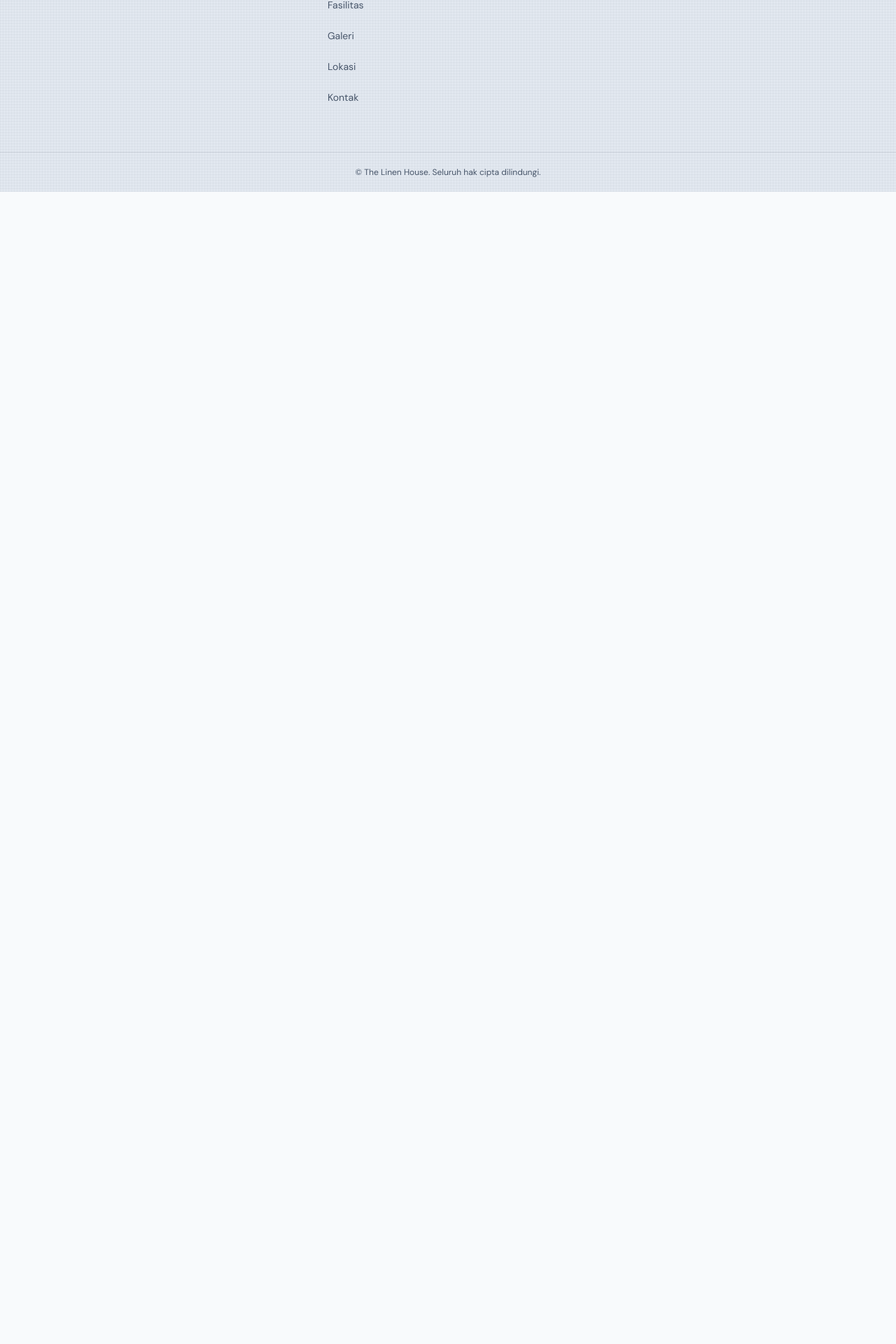
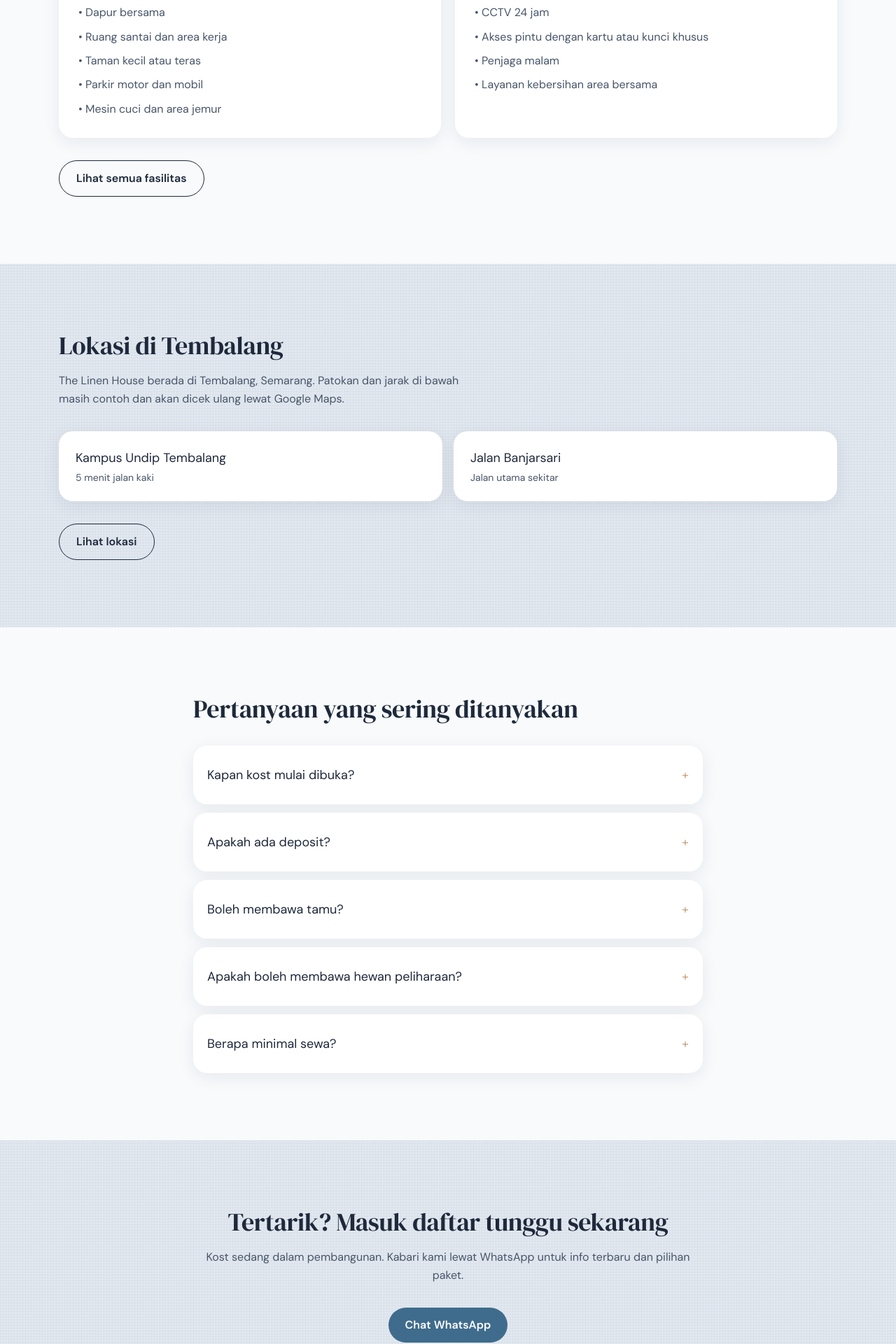
Before and after one commit to tamajrois-sys/the-linen-house, a Next.js app: page / in a window 1280 px wide. Shown: the part 2174-4094 px from the top of the page at 70% size. Before the commit the page ends 2448 px from the top, so only its background shows below. Built offline with nearby package versions, Linux system fonts and the light colour scheme.

Commit message:
Tambah fasilitas, lokasi, FAQ, dan ajakan bertindak di Beranda

```diff
--- a/app/page.tsx
+++ b/app/page.tsx
@@ -3,7 +3,10 @@ import Reveal from "@/components/Reveal";
 import {
   DATA_MASIH_CONTOH,
   contact,
+  faqs,
+  facilityGroups,
   kost,
+  landmarks,
   packages,
 } from "@/lib/kost-data";
 
@@ -144,10 +147,7 @@ export default function Home() {
                       <li key={inc}>&bull; {inc}</li>
                     ))}
                   </ul>
-                  <Link
-                    href="/paket"
-                    className="btn btn-outline mt-7 w-full"
-                  >
+                  <Link href="/paket" className="btn btn-outline mt-7 w-full">
                     Lihat detail
                   </Link>
                 </div>
@@ -156,6 +156,118 @@ export default function Home() {
           </div>
         </div>
       </section>
+
+      {/* Fasilitas utama */}
+      <section className="mx-auto max-w-6xl px-5 py-16 md:py-24">
+        <Reveal>
+          <h2 className="text-3xl text-foreground md:text-4xl">
+            Fasilitas utama
+          </h2>
+          {DATA_MASIH_CONTOH && (
+            <p className="mt-3 text-sm text-muted">
+              Daftar fasilitas masih contoh, belum final.
+            </p>
+          )}
+        </Reveal>
+        <div className="mt-10 grid gap-5 md:grid-cols-2">
+          {facilityGroups.map((group, i) => (
+            <Reveal key={group.title} delay={i * 120}>
+              <div className="card h-full p-7">
+                <h3 className="text-xl text-foreground">{group.title}</h3>
+                <ul className="mt-4 flex flex-col gap-2 text-muted">
+                  {group.items.map((item) => (
+                    <li key={item}>&bull; {item}</li>
+                  ))}
+                </ul>
+              </div>
+            </Reveal>
+          ))}
+        </div>
+        <Reveal>
+          <Link href="/fasilitas" className="btn btn-outline mt-8">
+            Lihat semua fasilitas
+          </Link>
+        </Reveal>
+      </section>
+
+      {/* Lokasi singkat */}
+      <section className="linen">
+        <div className="mx-auto max-w-6xl px-5 py-16 md:py-24">
+          <Reveal>
+            <h2 className="text-3xl text-foreground md:text-4xl">
+              Lokasi di {kost.area}
+            </h2>
+            <p className="mt-4 max-w-xl text-muted">
+              {kost.name} berada di {kost.area}, {kost.city}.
+              {DATA_MASIH_CONTOH
+                ? " Patokan dan jarak di bawah masih contoh dan akan dicek ulang lewat Google Maps."
+                : ""}
+            </p>
+          </Reveal>
+          <div className="mt-8 grid gap-4 md:grid-cols-2">
+            {landmarks.map((l, i) => (
+              <Reveal key={l.name} delay={i * 120}>
+                <div className="card p-6">
+                  <p className="text-lg text-foreground">{l.name}</p>
+                  <p className="mt-1 text-sm text-muted">{l.distance}</p>
+                </div>
+              </Reveal>
+            ))}
+          </div>
+          <Reveal>
+            <Link href="/lokasi" className="btn btn-outline mt-8">
+              Lihat lokasi
+            </Link>
+          </Reveal>
+        </div>
+      </section>
+
+      {/* FAQ */}
+      <section className="mx-auto max-w-3xl px-5 py-16 md:py-24">
+        <Reveal>
+          <h2 className="text-3xl text-foreground md:text-4xl">
+            Pertanyaan yang sering ditanyakan
+          </h2>
+        </Reveal>
+        <div className="mt-8 flex flex-col gap-3">
+          {faqs.map((f, i) => (
+            <Reveal key={f.q} delay={i * 80}>
+              <details className="card group p-5">
+                <summary className="flex min-h-[44px] cursor-pointer items-center justify-between gap-4 text-lg text-foreground">
+                  {f.q}
+                  <span aria-hidden="true" className="text-sand">
+                    +
+                  </span>
+                </summary>
+                <p className="mt-3 text-muted">{f.a}</p>
+              </details>
+            </Reveal>
+          ))}
+        </div>
+      </section>
+
+      {/* Ajakan bertindak */}
+      <section className="linen">
+        <div className="mx-auto max-w-3xl px-5 py-16 text-center md:py-24">
+          <Reveal>
+            <h2 className="text-3xl text-foreground md:text-4xl">
+              Tertarik? Masuk daftar tunggu sekarang
+            </h2>
+            <p className="mt-4 text-muted">
+              Kost sedang dalam pembangunan. Kabari kami lewat WhatsApp untuk
+              info terbaru dan pilihan paket.
+            </p>
+            <a
+              href={waLink}
+              target="_blank"
+              rel="noopener noreferrer"
+              className="btn btn-primary btn-shimmer mt-8"
+            >
+              Chat WhatsApp
+            </a>
+          </Reveal>
+        </div>
+      </section>
     </>
   );
 }
--- a/lib/kost-data.ts
+++ b/lib/kost-data.ts
@@ -144,3 +144,27 @@ export const landmarks = [
   { name: "Kampus Undip Tembalang", distance: "5 menit jalan kaki" },
   { name: "Jalan Banjarsari", distance: "Jalan utama sekitar" },
 ];
+
+// [CONTOH] pertanyaan umum, jawabannya harus disesuaikan dengan aturan asli
+export const faqs = [
+  {
+    q: "Kapan kost mulai dibuka?",
+    a: "Kost masih dalam pembangunan. Hubungi kami lewat WhatsApp untuk info terbaru dan daftar tunggu.",
+  },
+  {
+    q: "Apakah ada deposit?",
+    a: "Ada. Besarnya dan syarat pengembaliannya tercantum di bagian aturan dan biaya.",
+  },
+  {
+    q: "Boleh membawa tamu?",
+    a: "Tamu boleh bertamu di ruang santai pada jam tertentu dan tidak boleh menginap.",
+  },
+  {
+    q: "Apakah boleh membawa hewan peliharaan?",
+    a: "Saat ini tidak diperbolehkan.",
+  },
+  {
+    q: "Berapa minimal sewa?",
+    a: "Tergantung paket. Rinciannya ada di halaman Paket.",
+  },
+];
```
